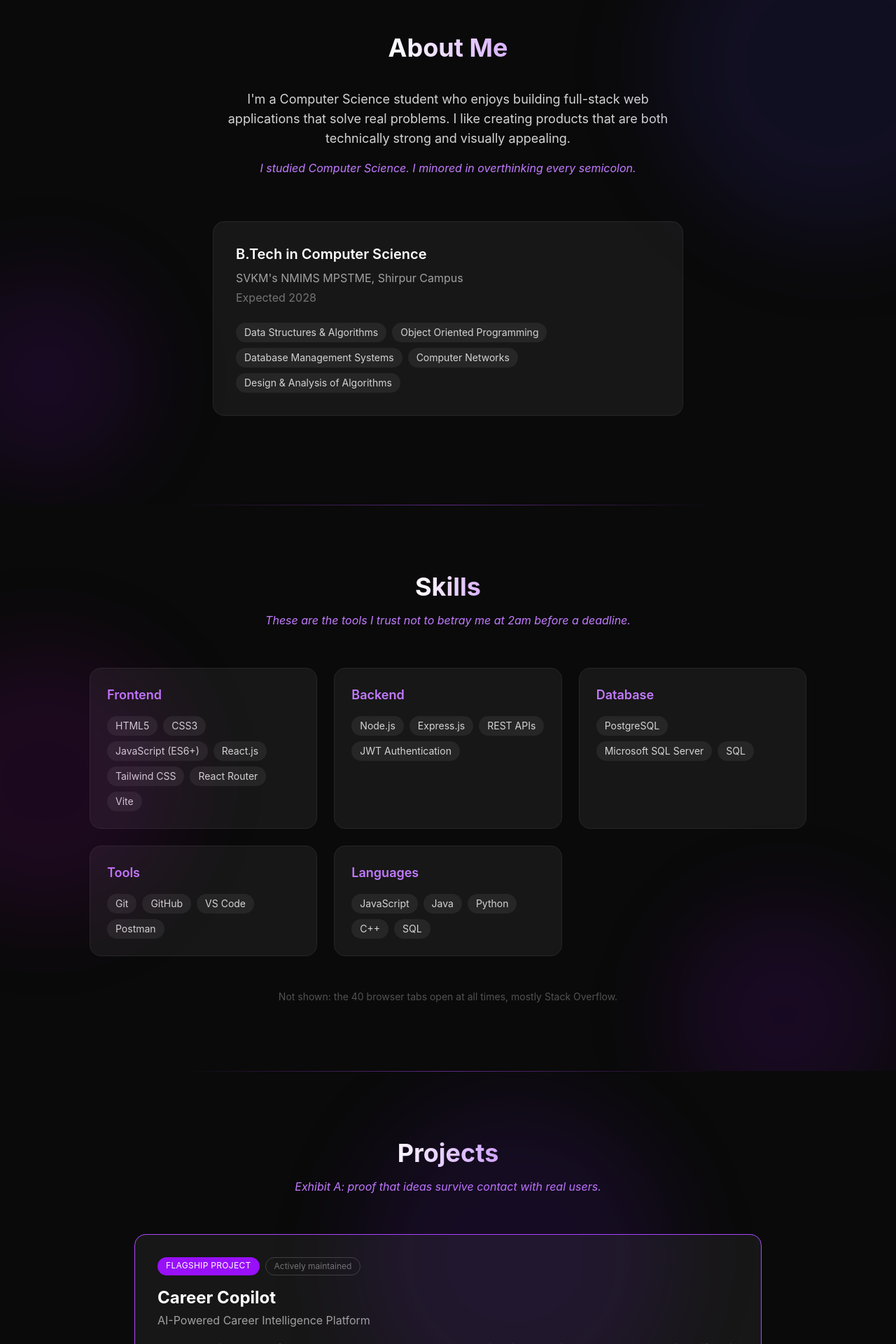
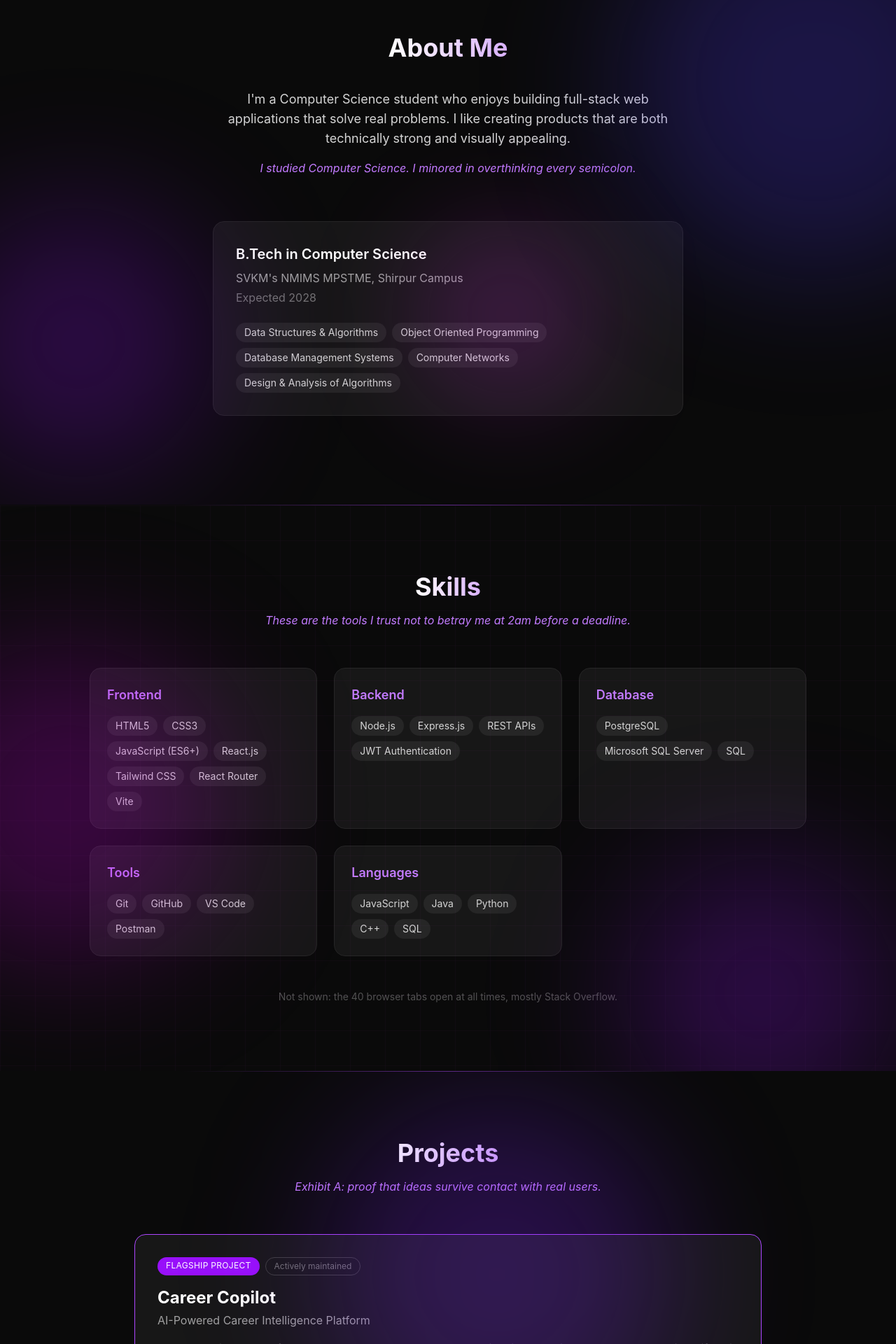
Before and after one commit to ashmita-dev/final_portfolio, a React (Vite) app: page / in a window 1280 px wide. Shown: the part 880-2800 px from the top of the page at 70% size. Built offline with nearby package versions, Linux system fonts and the light colour scheme.

Commit message:
Applied bolder gradient backgrounds and grid textures across all sections

```diff
--- a/src/sections/About.jsx
+++ b/src/sections/About.jsx
@@ -4,8 +4,10 @@ import { about } from "../data/portfolioData";
 function About() {
   return (
     <section id="about" className="min-h-screen bg-neutral-950 flex flex-col items-center justify-center px-6 py-24 relative overflow-hidden">
-      <div className="absolute w-[500px] h-[500px] bg-indigo-600/10 rounded-full blur-3xl -top-20 -right-40" />
-      <div className="absolute w-72 h-72 bg-purple-600/10 rounded-full blur-3xl bottom-10 -left-20" />
+      <div className="absolute inset-0 bg-[radial-gradient(ellipse_at_bottom_left,_var(--tw-gradient-stops))] from-indigo-900/30 via-neutral-950 to-neutral-950" />
+      <div className="absolute w-[550px] h-[550px] bg-indigo-600/25 rounded-full blur-[100px] -top-20 -right-40" />
+      <div className="absolute w-96 h-96 bg-purple-600/25 rounded-full blur-[100px] bottom-10 -left-20" />
+      <div className="absolute w-64 h-64 bg-fuchsia-500/20 rounded-full blur-[80px] top-1/2 right-1/3" />
       <motion.h2
         initial={{ opacity: 0, y: 20 }}
         whileInView={{ opacity: 1, y: 0 }}
--- a/src/sections/Contact.jsx
+++ b/src/sections/Contact.jsx
@@ -5,7 +5,9 @@ import MagneticButton from "../components/MagneticButton";
 function Contact() {
   return (
     <section id="contact" className="min-h-screen bg-neutral-950 flex flex-col items-center justify-center px-6 py-24 text-center relative overflow-hidden">
-      <div className="absolute w-[400px] h-[400px] bg-purple-600/10 rounded-full blur-3xl top-1/3 left-1/2 -translate-x-1/2" />
+      <div className="absolute inset-0 bg-[radial-gradient(ellipse_at_bottom,_var(--tw-gradient-stops))] from-purple-900/40 via-neutral-950 to-neutral-950" />
+      <div className="absolute w-[500px] h-[500px] bg-purple-600/30 rounded-full blur-[100px] top-1/3 left-1/2 -translate-x-1/2" />
+      <div className="absolute w-72 h-72 bg-fuchsia-600/20 rounded-full blur-[90px] bottom-0 right-1/4" />
       <motion.h2
         initial={{ opacity: 0, y: 20 }}
         whileInView={{ opacity: 1, y: 0 }}
--- a/src/sections/Projects.jsx
+++ b/src/sections/Projects.jsx
@@ -4,8 +4,9 @@ import { projects } from "../data/portfolioData";
 function Projects() {
   return (
     <section id="projects" className="min-h-screen bg-neutral-950 flex flex-col items-center justify-center px-6 py-24 relative overflow-hidden">
-      <div className="absolute w-[450px] h-[450px] bg-violet-600/10 rounded-full blur-3xl top-10 right-1/4" />
-      <div className="absolute w-64 h-64 bg-indigo-600/10 rounded-full blur-3xl bottom-0 left-10" />
+      <div className="absolute inset-0 bg-[radial-gradient(ellipse_at_left,_var(--tw-gradient-stops))] from-violet-900/30 via-neutral-950 to-neutral-950" />
+      <div className="absolute w-[500px] h-[500px] bg-violet-600/25 rounded-full blur-[100px] top-10 right-1/4" />
+      <div className="absolute w-72 h-72 bg-indigo-600/25 rounded-full blur-[100px] bottom-0 left-10" />
       <motion.h2
         initial={{ opacity: 0, y: 20 }}
         whileInView={{ opacity: 1, y: 0 }}
--- a/src/sections/Skills.jsx
+++ b/src/sections/Skills.jsx
@@ -12,8 +12,13 @@ const categories = [
 function Skills() {
   return (
     <section id="skills" className="min-h-screen bg-neutral-950 flex flex-col items-center justify-center px-6 py-24 relative overflow-hidden">
-      <div className="absolute w-96 h-96 bg-fuchsia-600/10 rounded-full blur-3xl top-1/4 -left-32" />
-      <div className="absolute w-80 h-80 bg-purple-600/10 rounded-full blur-3xl -bottom-20 right-0" />
+      <div className="absolute inset-0 bg-[radial-gradient(ellipse_at_top_right,_var(--tw-gradient-stops))] from-fuchsia-900/30 via-neutral-950 to-neutral-950" />
+      <div className="absolute w-[450px] h-[450px] bg-fuchsia-600/25 rounded-full blur-[100px] top-1/4 -left-32" />
+      <div className="absolute w-96 h-96 bg-purple-600/25 rounded-full blur-[100px] -bottom-20 right-0" />
+      <div className="absolute inset-0 opacity-[0.1]" style={{
+        backgroundImage: "linear-gradient(rgba(217,70,239,0.3) 1px, transparent 1px), linear-gradient(90deg, rgba(217,70,239,0.3) 1px, transparent 1px)",
+        backgroundSize: "50px 50px"
+      }} />
       <motion.h2
         initial={{ opacity: 0, y: 20 }}
         whileInView={{ opacity: 1, y: 0 }}
```
